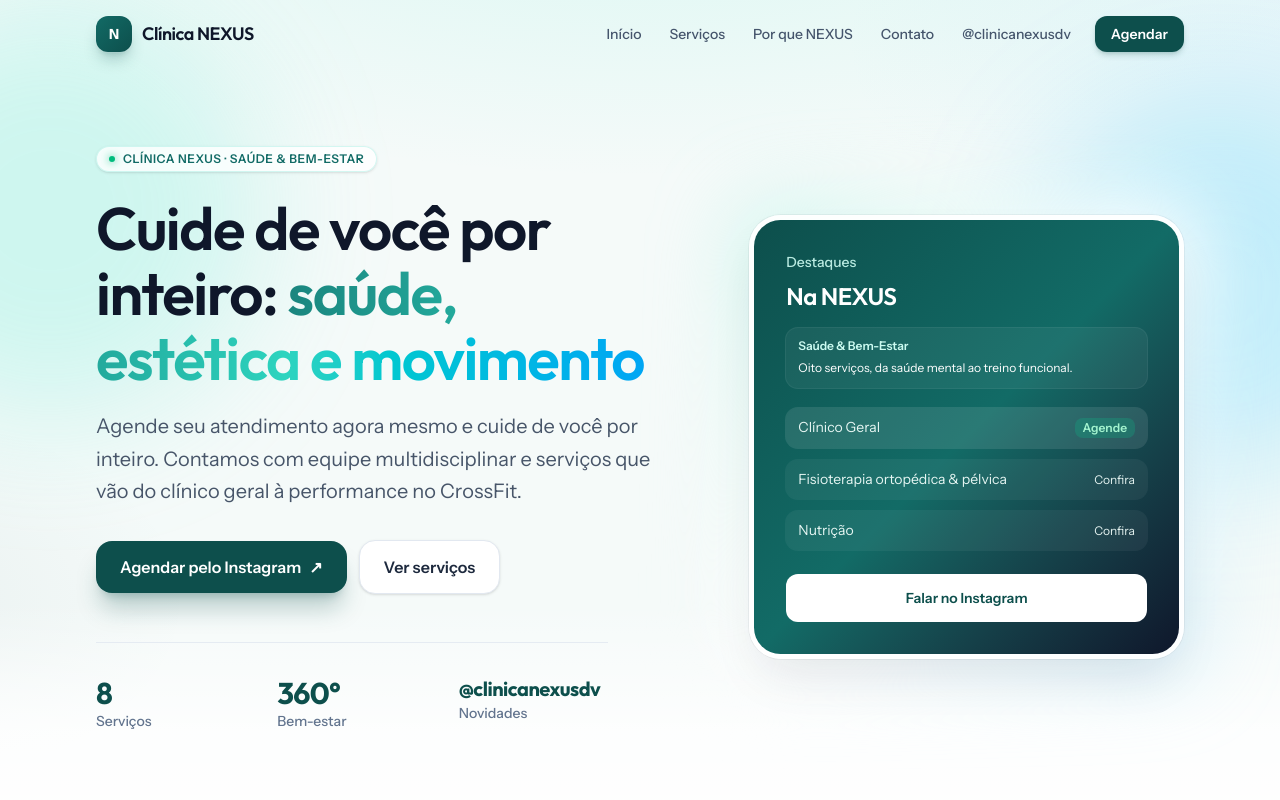
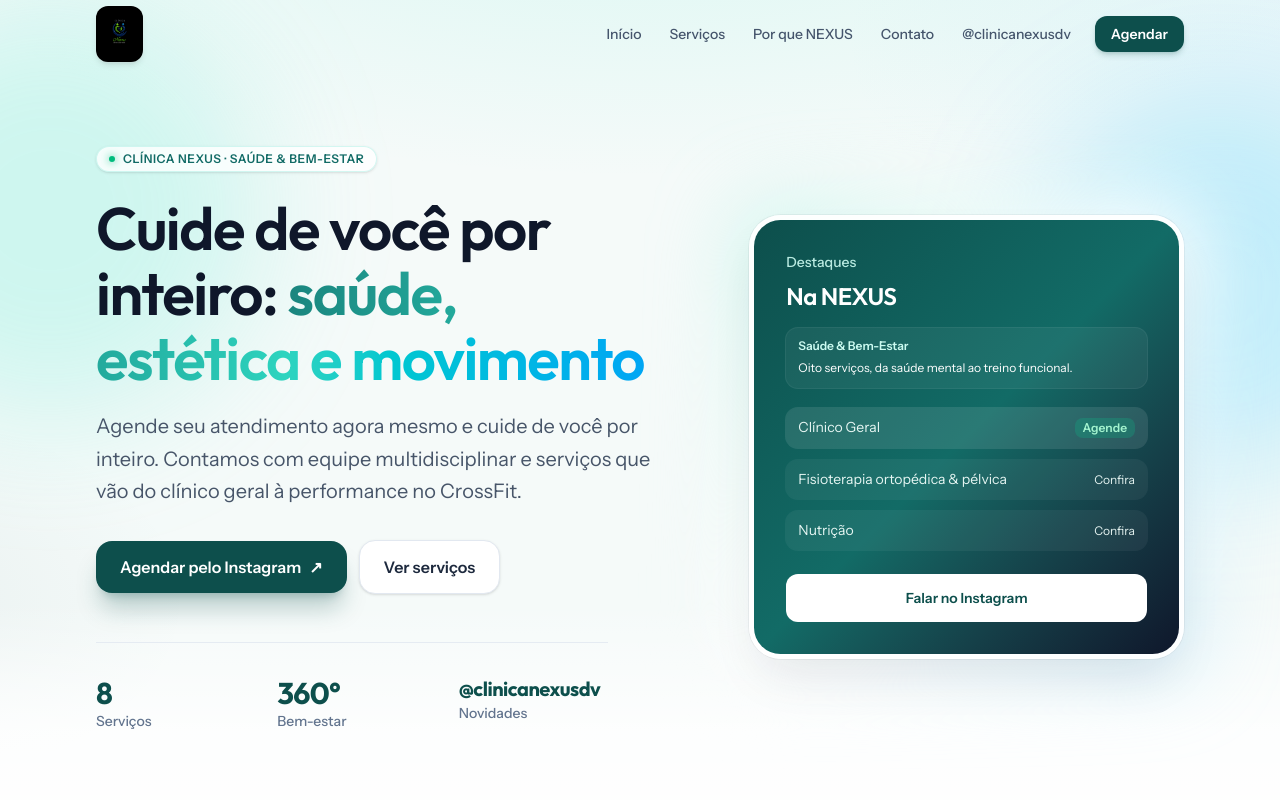
Before and after one commit to WallaceMamuth/clinicanexus, a React (Vite) app: page / in a window 1280 px wide. Shown: the top 800 px of the page. Built offline with nearby package versions, Linux system fonts and the light colour scheme.

Commit message:
atualização

```diff
--- a/src/components/Footer.jsx
+++ b/src/components/Footer.jsx
@@ -1,15 +1,14 @@
 import { clinic } from "../data/clinic.js";
+import Logo from "./Logo.jsx";
 
 export default function Footer() {
   const year = new Date().getFullYear();
   return (
     <footer id="site-footer" className="border-t border-slate-200 bg-white py-12">
       <div className="mx-auto flex max-w-6xl flex-col gap-8 px-4 sm:flex-row sm:items-center sm:justify-between sm:px-6 lg:px-8">
-        <div className="flex items-center gap-2.5">
-          <span className="flex h-9 w-9 items-center justify-center rounded-xl bg-linear-to-br from-nexus-800 to-nexus-900 text-sm font-bold text-white">
-            N
-          </span>
-          <div>
+        <div className="flex items-start gap-3 sm:items-center">
+          <Logo variant="footer" />
+          <div className="min-w-0">
             <p className="font-display text-base font-semibold text-ink">
               {clinic.name}
             </p>
--- a/src/components/Header.jsx
+++ b/src/components/Header.jsx
@@ -1,5 +1,6 @@
 import { useEffect, useState } from "react";
 import { clinic } from "../data/clinic.js";
+import Logo from "./Logo.jsx";
 
 const nav = [
   { label: "Início", href: "#inicio" },
@@ -37,15 +38,9 @@ export default function Header() {
       <div className="mx-auto flex h-16 max-w-6xl items-center justify-between gap-4 px-4 sm:h-[4.25rem] sm:px-6 lg:px-8">
         <a
           href="#inicio"
-          className="group flex min-w-0 items-center gap-2.5 rounded-xl outline-none ring-nexus-500/40 focus-visible:ring-2"
+          className="group flex min-w-0 max-w-[min(100%,18rem)] items-center gap-2 rounded-xl outline-none ring-nexus-500/40 focus-visible:ring-2 sm:max-w-none"
         >
-          <span className="flex h-9 w-9 shrink-0 items-center justify-center rounded-xl bg-linear-to-br from-nexus-800 to-nexus-900 text-sm font-bold text-white shadow-lg shadow-nexus-900/25 ring-1 ring-white/10">
-            N
-          </span>
-          <span className="min-w-0 font-display text-base font-semibold tracking-tight text-ink sm:text-lg">
-            <span className="hidden sm:inline">{clinic.name}</span>
-            <span className="sm:hidden">NEXUS</span>
-          </span>
+          <Logo variant="header" />
         </a>
 
         <nav className="hidden items-center gap-1 md:flex">
--- /dev/null
+++ b/src/components/Logo.jsx
@@ -0,0 +1,31 @@
+import { clinic, logoUrl } from "../data/clinic.js";
+
+/**
+ * Logo oficial (fundo preto no arquivo). `variant` ajusta altura no header/footer.
+ */
+export default function Logo({ variant = "header" }) {
+  const box =
+    variant === "header"
+      ? "rounded-xl px-2 py-1.5 sm:px-2.5 sm:py-2"
+      : "rounded-xl px-2 py-1.5";
+  const img =
+    variant === "header"
+      ? "h-9 w-auto max-h-10 object-contain object-left sm:h-10 sm:max-h-11"
+      : "h-9 w-auto max-h-10 object-contain object-left sm:h-10";
+
+  return (
+    <span
+      className={`inline-flex shrink-0 items-center justify-center bg-black shadow-md ring-1 ring-white/10 ${box}`}
+    >
+      <img
+        src={logoUrl}
+        alt={`${clinic.name}: ${clinic.tagline}`}
+        className={img}
+        width={160}
+        height={56}
+        decoding="async"
+        fetchPriority={variant === "header" ? "high" : "auto"}
+      />
+    </span>
+  );
+}
--- a/src/data/clinic.js
+++ b/src/data/clinic.js
@@ -59,3 +59,6 @@ export const clinic = {
 };
 
 export const serviceTitles = clinic.services.map((s) => s.title);
+
+/** Público: `public/logo.png` (funciona com `base` do GitHub Pages). */
+export const logoUrl = `${import.meta.env.BASE_URL}logo.png`;
```
Also changed, not shown: public/logo.png (added).
